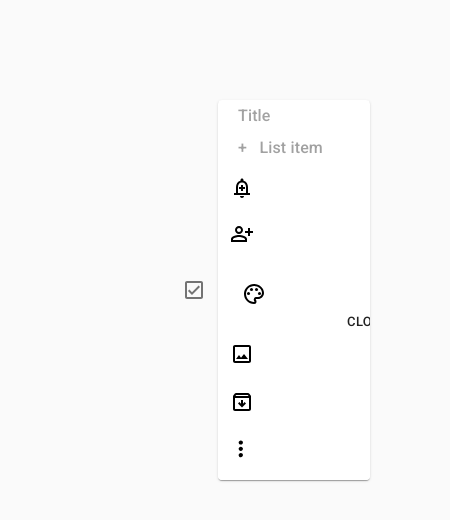
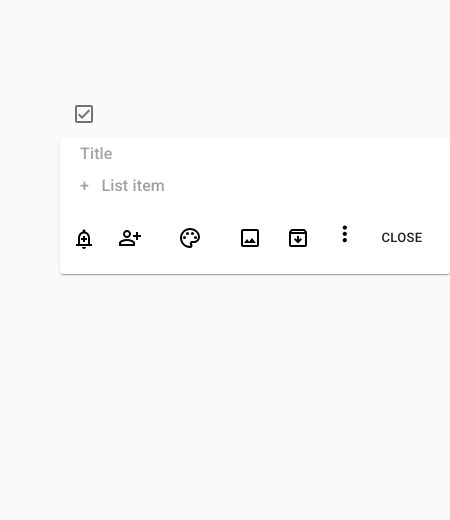
Before and after one commit to ruchika6698/FundooApp-Frontend, a React (Create React App) app: page /checklist in a window 390 px wide. Shown: the top 520 px of the page, 450 px wide, since content can reach past the window. Built offline with nearby package versions, Linux system fonts and the light colour scheme.

Commit message:
Added:CSS for dashboard

```diff
--- a/src/CSS/dashboard.css
+++ b/src/CSS/dashboard.css
@@ -213,6 +213,10 @@ body {
     word-break: break-all !important;
     text-align: justify;
   text-justify: inter-word;
+}
+.CheckListFields{
+    display:flex;
+    flex-direction:row;
 }
  .moreVertIcon{
      top: "4%" ;
@@ -433,6 +437,14 @@ body {
 .masonry-grid_column > div {
   margin: 15px auto;
 }
+.checkhide{
+    display:hidden !important;
+    visibility:none !important;
+}
+.checkshow{
+    display:inline-block;
+    visibility:visible;
+}
 
  @media only screen and (max-width: 1024px) {
      .makeStyles-drawerOpen-6 {
@@ -443,7 +455,7 @@ body {
         margin-left:5% !important;
     }
     .wholeCard{
-         margin-left:35% !important;
+         margin-left:5% !important;
     }
      .notesbox{
          padding-left:0px;
@@ -541,6 +553,9 @@ body {
     .cancelButton{
         margin-left:30% !important;
     }
+    .dialogbutton{
+        padding-left:375px !important;
+    }
 }
  @media only screen and (max-width: 414px) {
      .makeStyles-drawerOpen-6 {
@@ -554,10 +569,11 @@ body {
     }
     .takeNote {
     padding-right: 0%;
+    width:50%!important
     }
     .miniNote{
         flex-direction:row !important;
-        width:320px;
+        width:320px !important;
     }
     .miniIcons{
         padding-right:0% !important;
@@ -589,14 +605,24 @@ body {
     .wholeTitle{
         width:50% ;
     }
-     .wholeCard{
-         margin-top:100px;
-         width:200px;
-         display:flex;
-         flex-direction:row;
+    .wholeCard{
+        width:390px;
+        padding-left:0%;
+        padding-right:0%;
+         margin-top:90px;
+         margin-left: 120px!important;
+    }
+    .pinImage{
+        margin-left:0% !important;
+    }
+    .cancelButton{
+        margin-left:0% !important;
     }
      .gridimage{
          display:none;
+    }
+    .iconbutton{
+        flex-direction:row;
     }
      .keepimage{
          margin-right:0px;
@@ -643,6 +669,13 @@ body {
     }
     .archivecard{
        margin-left:40px !important;
+    }
+    .collaborationdialog{
+        width:320px;
+        margin-left:120px !important;
+    }
+    .dialogbutton{
+        padding-left:155px !important;
     }
 }
  @media only screen and (max-width: 375px) {
```
